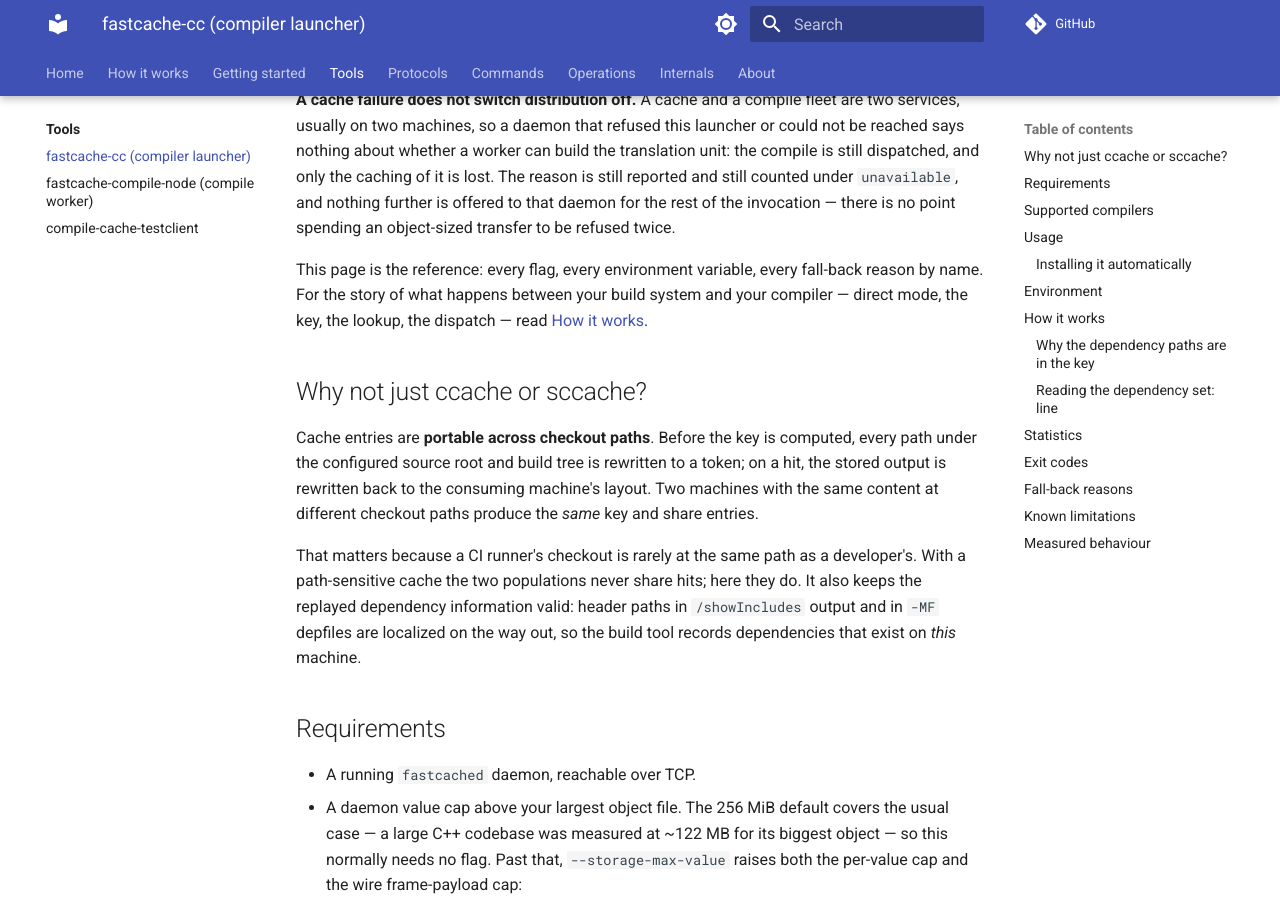
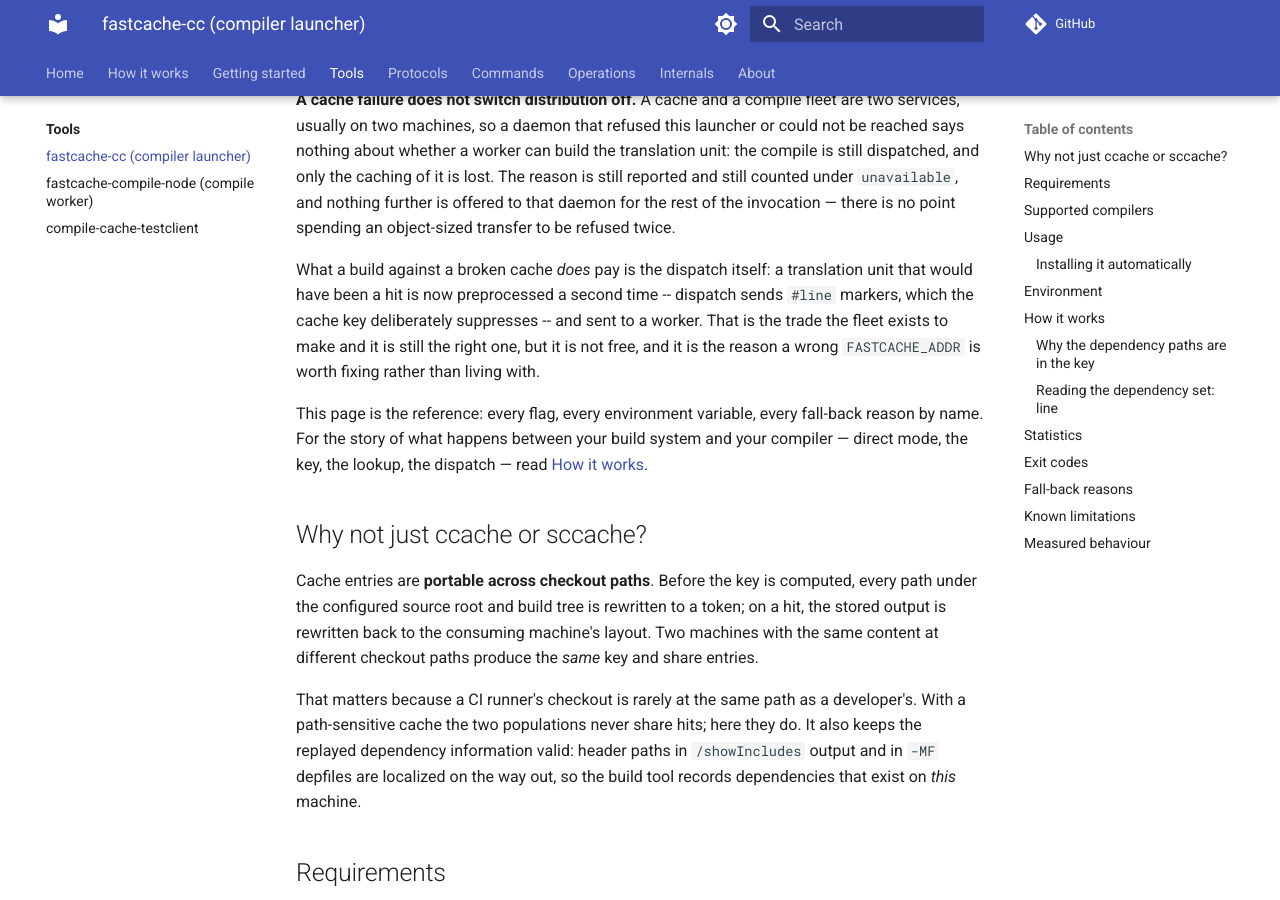
Before and after one commit to LASTRADA-Software/fastcached, an MkDocs documentation site: the page built from docs/tools/fastcache-cc.md, in a window 1280 px wide and 900 px high, scrolled down 326 px. Built offline with MkDocs 1.6.1 and Material for MkDocs 9.7.7, drawn with Linux system fonts in a browser that asks for light colours; comment, search, counter and statistics services are not loaded.

Commit message:
cc: two comments claimed more than the code does, and the docs owed a cost
Review-gate findings, all three about text rather than behaviour.

`Fallback`'s doc opened "a row per kind rather than three near-identical reporting
functions" while the three functions are still there -- the table was added BESIDE
them, not instead of them. The split is deliberate and now says why: a row carries
the three facts that have to move together, and a wrapper carries the one thing a
row cannot, its RETURN TYPE, which is what stops a call site announcing one
continuation and taking the other. That is the guard this branch exists to add, so
a comment implying the wrappers are vestigial is pointing at the wrong half.

`fetchKind`'s initializer was defended as "the fail-safe reading of a path that
leaves this untouched". There is no such path: `fetchKind = outcome.kind` is
unconditional and the third statement in the block. `Transport` is still the right
thing to hold for the two statements before it, and the comment now says only that,
because a reader who checks the claim finds it false and then distrusts the rest.

`docs/tools/fastcache-cc.md` said what a broken cache no longer costs -- no second
connect, no object-sized transfer at a daemon that refused -- and never said what
carrying on DOES cost. Dispatch preprocesses the translation unit a second time,
with `#line` markers the cache key deliberately suppresses, so "no more than
before" was true of connects to the cache and of nothing else. An operator reading
only the first half would not know why a wrong `FASTCACHE_ADDR` is worth fixing
rather than living with.

No production behaviour changes. clang-format-22 and clang-tidy-22 clean.

Refs #236

Signed-off-by: Christian Parpart <christian@parpart.family>

```diff
--- a/docs/tools/fastcache-cc.md
+++ b/docs/tools/fastcache-cc.md
@@ -16,6 +16,13 @@
 lost. The reason is still reported and still counted under `unavailable`, and
 nothing further is offered to that daemon for the rest of the invocation — there
 is no point spending an object-sized transfer to be refused twice.
+
+What a build against a broken cache *does* pay is the dispatch itself: a
+translation unit that would have been a hit is now preprocessed a second time --
+dispatch sends `#line` markers, which the cache key deliberately suppresses -- and
+sent to a worker. That is the trade the fleet exists to make and it is still the
+right one, but it is not free, and it is the reason a wrong `FASTCACHE_ADDR` is
+worth fixing rather than living with.
 
 This page is the reference: every flag, every environment variable, every
 fall-back reason by name. For the story of what happens between your build system
```
Also changed, not shown: 1 other file.
